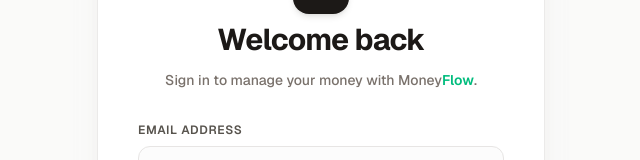
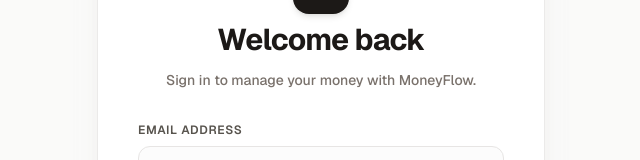
Before and after one commit to KumarPawan11/moneyflow, a Next.js app: page /login in a window 1280 px wide. Shown: the part 162-322 px from the top of the page, without its empty margins (319-959 px from the left). Built offline with nearby package versions, Linux system fonts and the light colour scheme; a web font is replaced by a local one.

Commit message:
Fix login page MoneyFlow subtitle text color consistency

```diff
--- a/app/login/page.tsx
+++ b/app/login/page.tsx
@@ -70,7 +70,7 @@ function LoginForm() {
           Welcome back
         </h1>
         <p className="text-sm text-stone-500 font-medium">
-          Sign in to manage your money with Money<span className="text-emerald-500 font-semibold">Flow</span>.
+          Sign in to manage your money with MoneyFlow.
         </p>
       </div>
 
```
